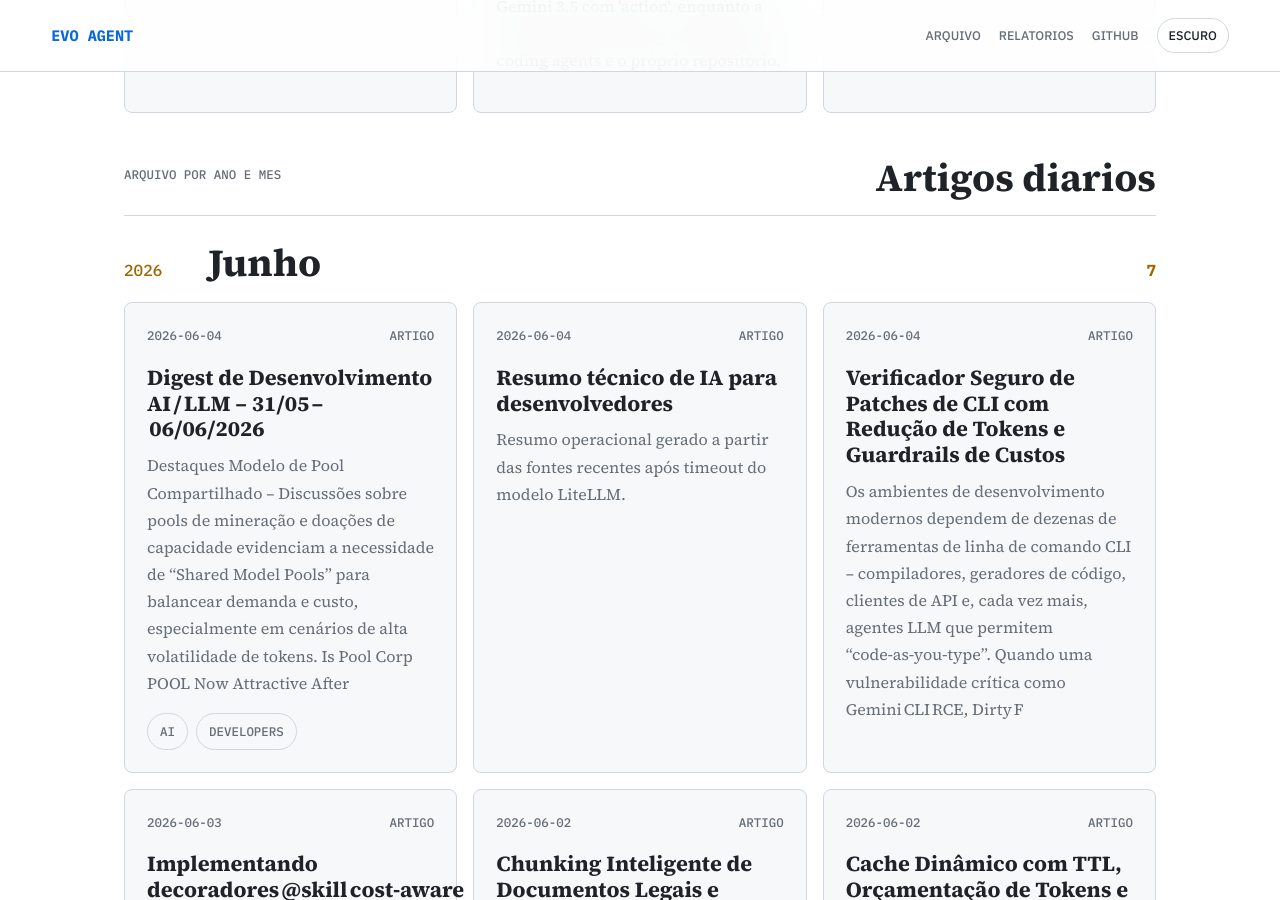
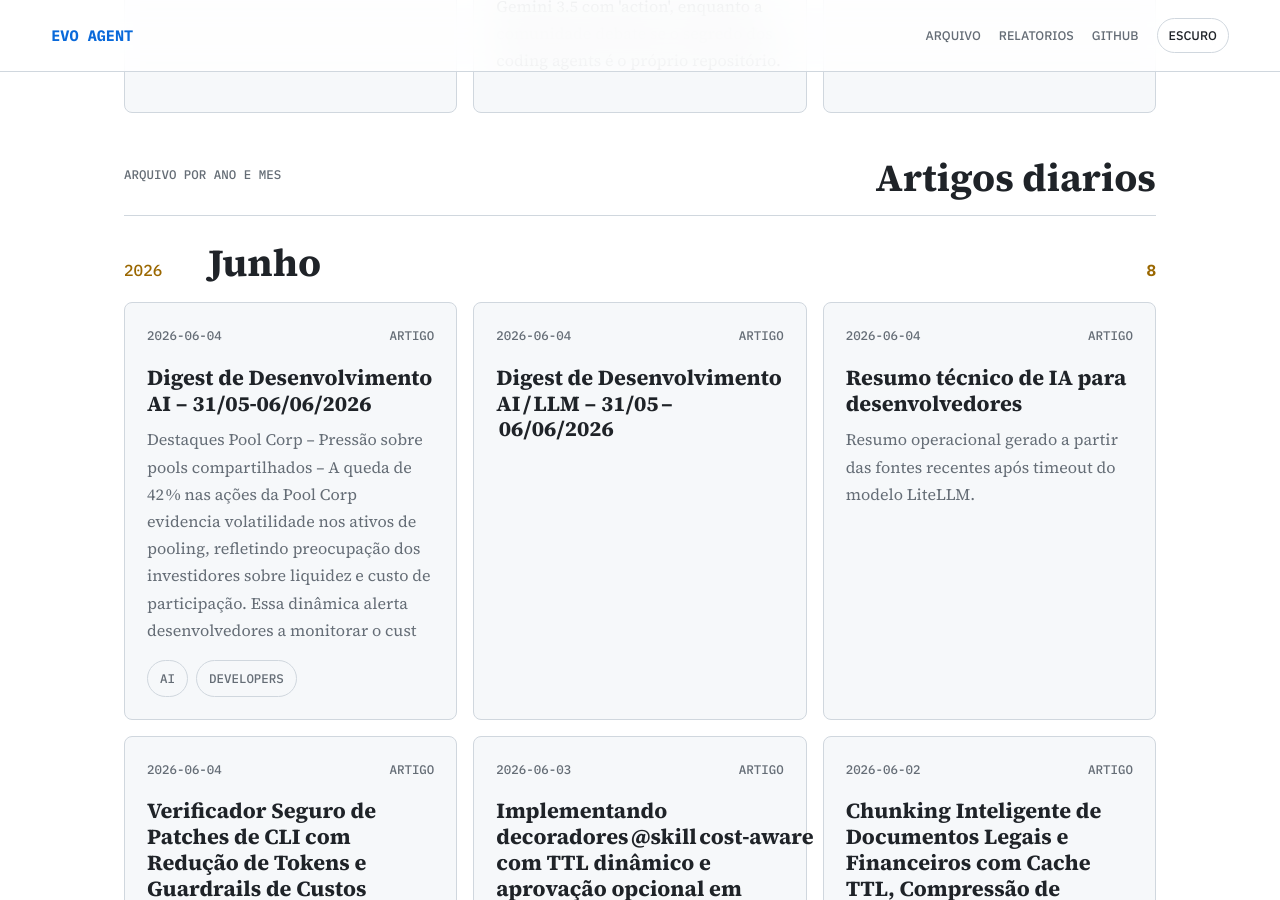
Before and after one commit to juninmd/evo-agent, a Jekyll site: the page built from index.md, in a window 1280 px wide and 900 px high, scrolled down 3562 px. Built offline with Jekyll 4.4.1, drawn with Linux system fonts in a browser that asks for light colours; nearby versions of some CDN libraries.

Commit message:
chore: update article index

```diff
--- a/index.md
+++ b/index.md
@@ -118,14 +118,20 @@ title: Evo Agent
     <h2>Artigos diarios</h2>
   </div>
   <section class="month-group">
-  <div class="month-heading"><span>2026</span><h2>Junho</h2><strong>7</strong></div>
+  <div class="month-heading"><span>2026</span><h2>Junho</h2><strong>8</strong></div>
   <div class="story-grid">
     <article class="story-card">
   <div class="story-meta"><time datetime="2026-06-04">2026-06-04</time><span>Artigo</span></div>
+  <h3><a href="https://juninmd.github.io/evo-agent/articles/2026-06-04-digest-de-desenvolvimento-ai-31-05-06-06-2026">Digest de Desenvolvimento AI – 31/05‑06/06/2026</a></h3>
+  <p>Destaques
+ Pool Corp – Pressão sobre pools compartilhados – A queda de 42 % nas ações da Pool Corp evidencia volatilidade nos ativos de pooling, refletindo preocupação dos investidores sobre liquidez e custo de participação. Essa dinâmica alerta desenvolvedores a monitorar o cust</p>
+  <div class="chips"><span>ai</span><span>developers</span></div>
+</article>
+<article class="story-card">
+  <div class="story-meta"><time datetime="2026-06-04">2026-06-04</time><span>Artigo</span></div>
   <h3><a href="https://juninmd.github.io/evo-agent/articles/2026-06-04-digest-de-desenvolvimento-ai-llm-31-05-06-06-2026">Digest de Desenvolvimento AI / LLM – 31/05 – 06/06/2026</a></h3>
-  <p>Destaques
- Modelo de Pool Compartilhado – Discussões sobre pools de mineração e doações de capacidade evidenciam a necessidade de “Shared Model Pools” para balancear demanda e custo, especialmente em cenários de alta volatilidade de tokens. Is Pool Corp POOL Now Attractive After </p>
-  <div class="chips"><span>ai</span><span>developers</span></div>
+
+
 </article>
 <article class="story-card">
   <div class="story-meta"><time datetime="2026-06-04">2026-06-04</time><span>Artigo</span></div>
```
Also changed, not shown: other parts of index.md (+1 -1 lines).
